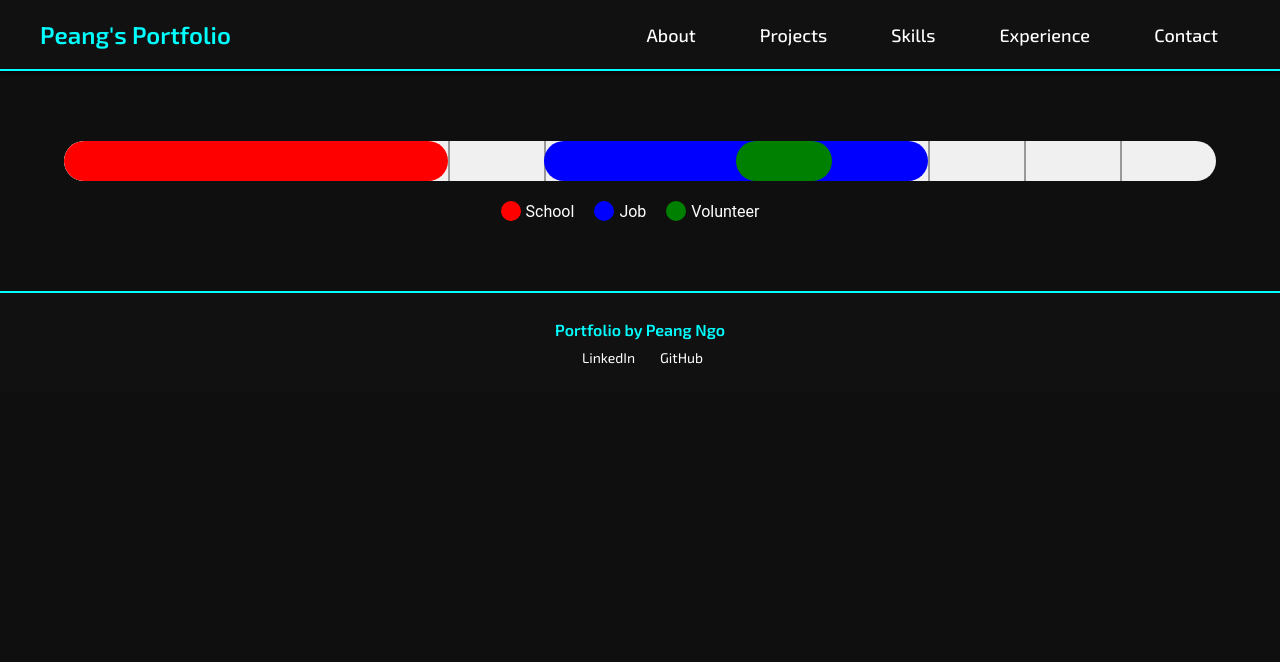
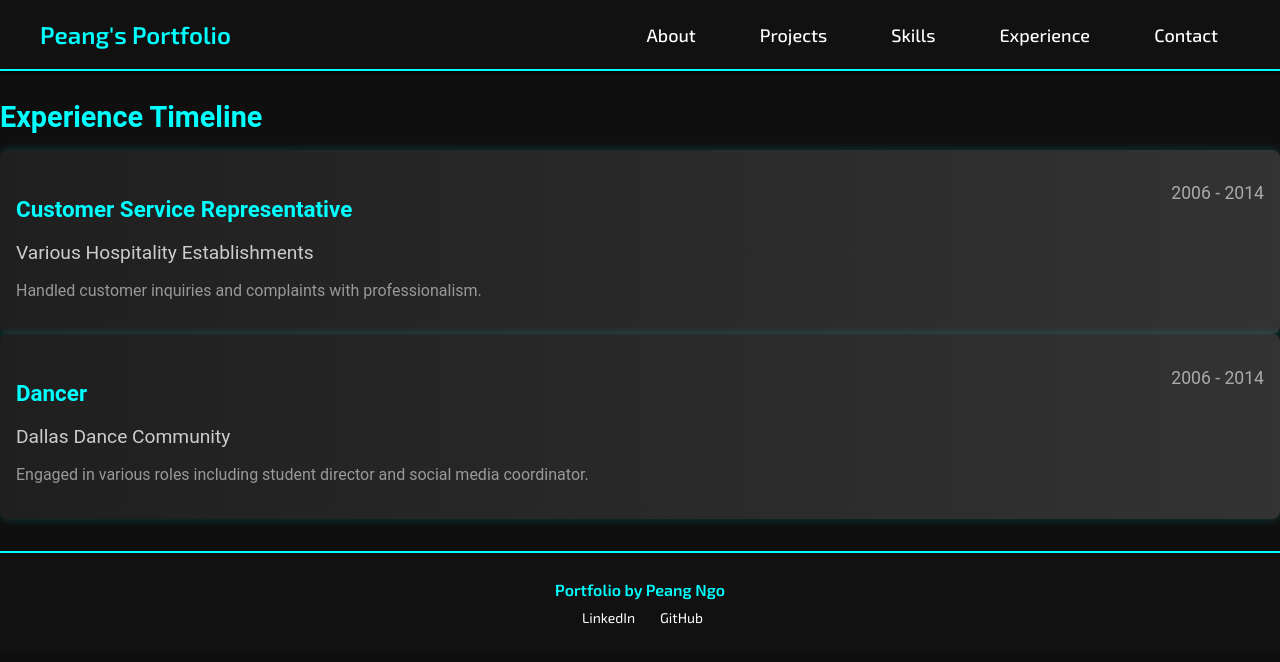
Before and after one commit to pingno/Show, a React (Create React App) app in the folder show/: page /experience in a window 1280 px wide. Shown: the top 662 px of the page. Built offline with nearby package versions, Linux system fonts and the light colour scheme.

Commit message:
experience page 80 percent

```diff
--- a/show/src/components/Experience/Experience.css
+++ b/show/src/components/Experience/Experience.css
@@ -1,96 +1,51 @@
-.timeline-container {
-    position: relative;
-    width: 90%;
-    margin: 50px auto;
-    padding: 20px 0;
+.experience-container {
+    margin-bottom: 2rem;
   }
 
-  .timeline-bar {
-    position: relative;
-    width: 100%;
-    height: 40px;
-    background: #f0f0f0;
-    border-radius: 20px;
-    overflow: hidden;
+  .experience-item {
+    display: flex;
+    justify-content: space-between;
+    align-items: flex-start;
+    padding: 1rem;
+    background: linear-gradient(to right, #1f1f1f, #333);
+    border-radius: 8px;
+    box-shadow: 0 0 10px rgba(0, 255, 255, 0.2);
+    transition: transform 0.3s, box-shadow 0.3s;
   }
 
-  .timeline-marker {
-    position: absolute;
-    width: 2px;
-    height: 40px;
-    background: #999;
-    top: 0;
+  .experience-item:hover {
+    transform: translateY(-5px);
+    box-shadow: 0 0 20px rgba(0, 255, 255, 0.4);
   }
 
-  .timeline-age {
-    position: absolute;
-    top: 50px;
-    transform: translateX(-50%);
-    font-size: 12px;
-    color: #333;
+  .experience-content {
+    flex: 1;
   }
 
-  .experience-flag {
-    position: absolute;
-    height: 40px;
-    top: 0;
-    border-radius: 20px;
-    cursor: pointer;
-    transition: transform 0.3s ease, background-color 0.3s ease;
+  .experience-title {
+    font-size: 1.4rem;
+    color: #0ff;
+    margin-bottom: 0.5rem;
   }
 
-  .experience-flag:hover {
-    transform: scale(1.1);
-    z-index: 1;
+  .experience-company {
+    font-size: 1.2rem;
+    color: #ccc;
+    margin-bottom: 0.5rem;
   }
 
   .experience-description {
-    position: absolute;
-    top: -80px;
-    left: 50%;
-    transform: translateX(-50%);
-    width: 200px;
-    padding: 10px;
-    background: white;
-    border: 1px solid #ccc;
-    border-radius: 8px;
-    box-shadow: 0 2px 10px rgba(0, 0, 0, 0.1);
-    text-align: center;
-    transition: opacity 0.3s ease;
+    font-size: 1rem;
+    line-height: 1.4;
+    color: #999;
   }
 
-  .timeline-container:hover .experience-description {
-    opacity: 1;
+  .experience-dates {
+    flex-shrink: 0;
+    text-align: right;
   }
 
-  /* Add this at the end of your CSS file */
-.legend {
-    display: flex;
-    justify-content: center;
-    margin-top: 20px;
+  .experience-duration {
+    font-size: 1.1rem;
+    color: #aaa;
   }
-
-  .legend-item {
-    display: flex;
-    align-items: center;
-    margin-right: 20px;
-  }
-
-  .legend-color {
-    width: 20px;
-    height: 20px;
-    border-radius: 50%;
-    margin-right: 5px;
-  }
-
-  .red {
-    background-color: red;
-  }
-
-  .blue {
-    background-color: blue;
-  }
-
-  .green {
-    background-color: green;
-  }
--- a/show/src/components/Experience/index.js
+++ b/show/src/components/Experience/index.js
@@ -1,81 +1,44 @@
-import React, { useState } from 'react';
-import './Experience.css'; // Assuming you're using a CSS file for styling
-
-const experiences = [
-  { type: 'school', startAge: 18, endAge: 22, description: 'Bachelor\'s Degree in Computer Science' },
-  { type: 'job', startAge: 23, endAge: 27, description: 'Software Engineer at XYZ Corp' },
-  { type: 'volunteer', startAge: 25, endAge: 26, description: 'Volunteer at ABC Nonprofit' },
-  // Add more experiences as needed
-];
+import React from "react";
+import "./Experience.css";
 
 const Experience = () => {
-    const currentAge = 30; // You can dynamically calculate this if needed
-    const ageRange = currentAge - 18;
-    const [hoveredExp, setHoveredExp] = useState(null);
+  const experiences = [
+    {
+      id: 1,
+      startDate: "2006",
+      endDate: "2014",
+      title: "Customer Service Representative",
+      company: "Various Hospitality Establishments",
+      description: "Handled customer inquiries and complaints with professionalism."
+    },
+    {
+      id: 2,
+      startDate: "2006",
+      endDate: "2014",
+      title: "Dancer",
+      company: "Dallas Dance Community",
+      description: "Engaged in various roles including student director and social media coordinator."
+    },
+    // Add more experiences as needed
+  ];
 
-    const getFlagColor = (type) => {
-      switch(type) {
-        case 'school':
-          return 'red';
-        case 'job':
-          return 'blue';
-        case 'volunteer':
-          return 'green';
-        default:
-          return 'gray';
-      }
-    };
-
-    return (
-      <div className="timeline-container">
-        <div className="timeline-bar">
-          {Array.from({ length: ageRange + 1 }, (_, i) => 18 + i).map((age, index) => (
-            <div key={index} className="timeline-marker" style={{ left: `${(index / ageRange) * 100}%` }}>
-              <span className="timeline-age">{age}</span>
-            </div>
-          ))}
-          {experiences.map((exp, index) => {
-            const startPercent = ((exp.startAge - 18) / ageRange) * 100;
-            const endPercent = ((exp.endAge - 18) / ageRange) * 100;
-
-            return (
-              <div
-                key={index}
-                className="experience-flag"
-                style={{
-                  left: `${startPercent}%`,
-                  width: `${endPercent - startPercent}%`,
-                  backgroundColor: getFlagColor(exp.type)
-                }}
-                onMouseEnter={() => setHoveredExp(index)}
-                onMouseLeave={() => setHoveredExp(null)}
-              >
-                {hoveredExp === index && (
-                  <div className="experience-description">
-                    {exp.description}
-                  </div>
-                )}
-              </div>
-            );
-          })}
-        </div>
-        <div className="legend">
-          <div className="legend-item">
-            <div className="legend-color red"></div>
-            <span>School</span>
+  return (
+    <div className="experience-container">
+      <h3 className="section-title">Experience Timeline</h3>
+      {experiences.map((experience) => (
+        <div key={experience.id} className="experience-item">
+          <div className="experience-content">
+            <h4 className="experience-title">{experience.title}</h4>
+            <p className="experience-company">{experience.company}</p>
+            <p className="experience-description">{experience.description}</p>
           </div>
-          <div className="legend-item">
-            <div className="legend-color blue"></div>
-            <span>Job</span>
-          </div>
-          <div className="legend-item">
-            <div className="legend-color green"></div>
-            <span>Volunteer</span>
+          <div className="experience-dates">
+            <p className="experience-duration">{`${experience.startDate} - ${experience.endDate}`}</p>
           </div>
         </div>
-      </div>
-    );
-  };
-
+      ))}
+    </div>
+  );
+};
 
 export default Experience;
```
